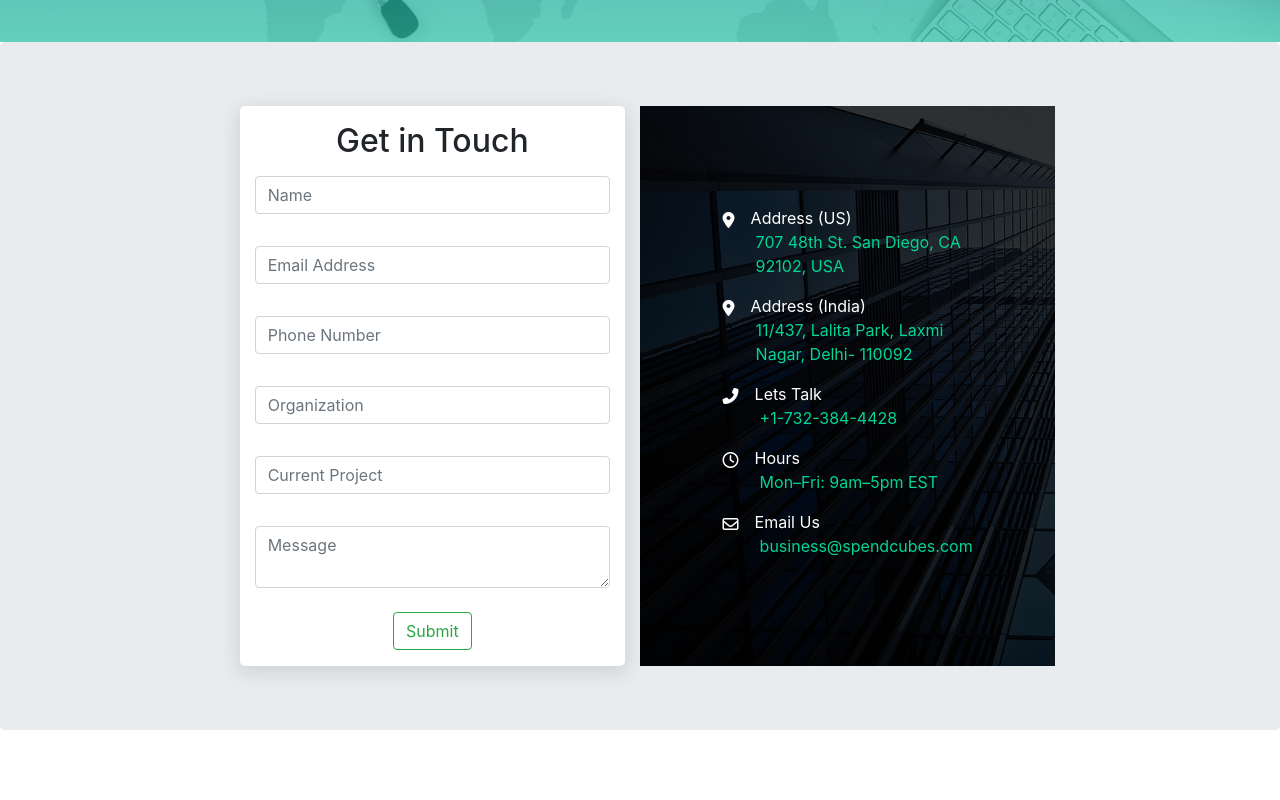
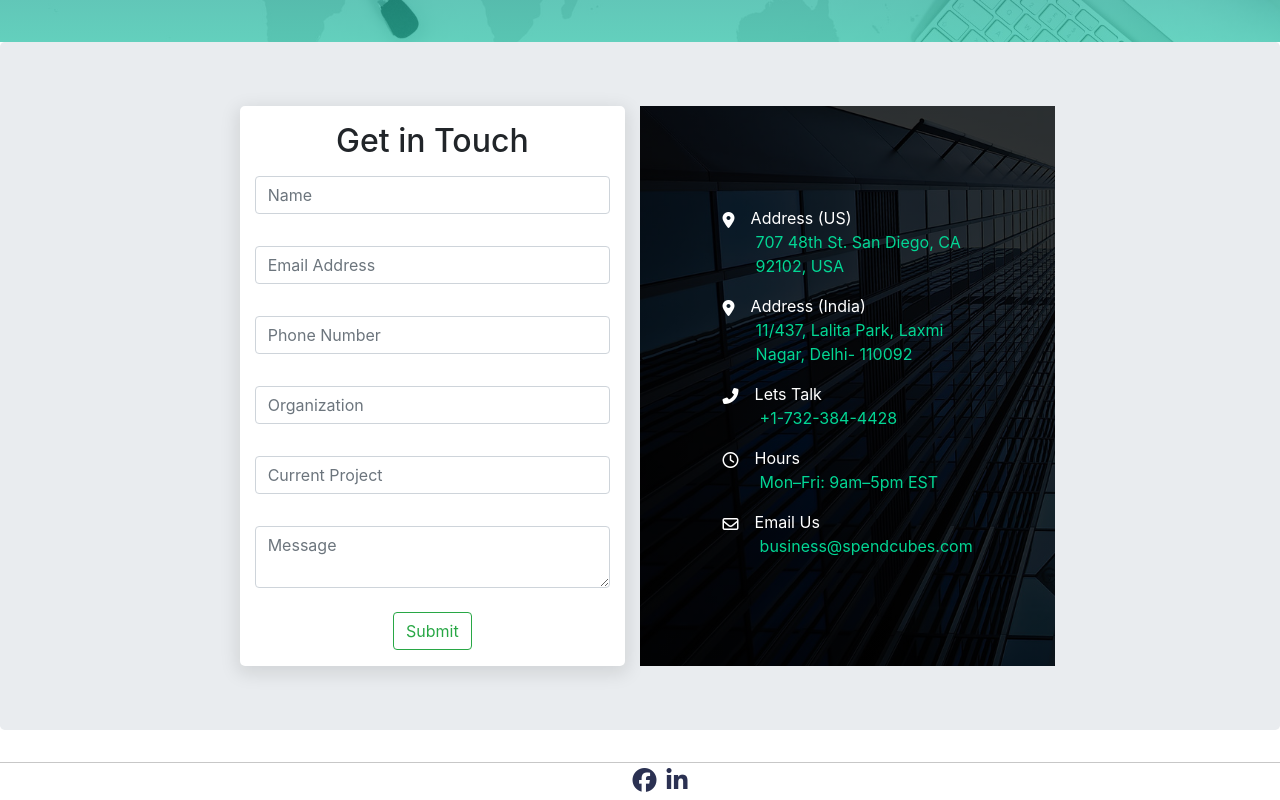
Before and after one commit to arnabuchiha/Spend_Cubes, a React (Create React App) app: page /contact in a window 1280 px wide. Shown: the part 358-1158 px from the top of the page. Before the commit the page ends 1120 px from the top, so only its background shows below. Built offline with nearby package versions, Linux system fonts and the light colour scheme.

Commit message:
Footer init

```diff
--- a/src/App.js
+++ b/src/App.js
@@ -14,6 +14,7 @@ import TelecomTaxAudit from "./components/Services/TelecomTaxAudit";
 import faq from './components/AboutUs/faq';
 import Career from "./components/Career";
 import Contact from './components/contactus';
+import Footer from './components/Footer';
 
 class App extends Component {
   render(){
@@ -35,6 +36,7 @@ class App extends Component {
             <Route path="/career" component={Career}/>
             <Route path="/contact" component={Contact}/>
           </Switch>
+          <Footer/>
         </Router>
       </div>
     )
--- a/src/assets/styles/navbar.css
+++ b/src/assets/styles/navbar.css
@@ -31,3 +31,19 @@ nav,.dropdown-item{
 }
 .navbar .nav-item:hover .dropdown-menu{ display: block; }
 .navbar .nav-item .dropdown-menu{ margin-top:0; }
+
+.social-footer-icons li{
+    display: inline-block;
+    margin:5px;
+    color: white;
+}
+.social-footer-icons i{
+    color:#2b3152;
+    font-size: x-large;
+}
+.social-footer{
+    /* background-color: #2b3152; */
+    border-top: 0.5px solid rgb(199, 199, 199);
+    /* width: 40%; */
+
+}
--- /dev/null
+++ b/src/components/Footer.js
@@ -0,0 +1,15 @@
+import React from "react"
+
+const Footer=()=>{
+    return(
+        <footer class="d-flex justify-content-center social-footer bd-highlight">
+        <div class="social-footer-icons">
+            <ul class="d-inline">
+            <li><a href="https://www.facebook.com/"><i class="fa fa-facebook" aria-hidden="true"></i></a></li>
+            <li><a href="https://twitter.com/?lang=en"><i class="fa fa-linkedin" aria-hidden="true"></i></a></li>
+            </ul>
+        </div>
+        </footer>
+    )
+}
+export default Footer;
```
